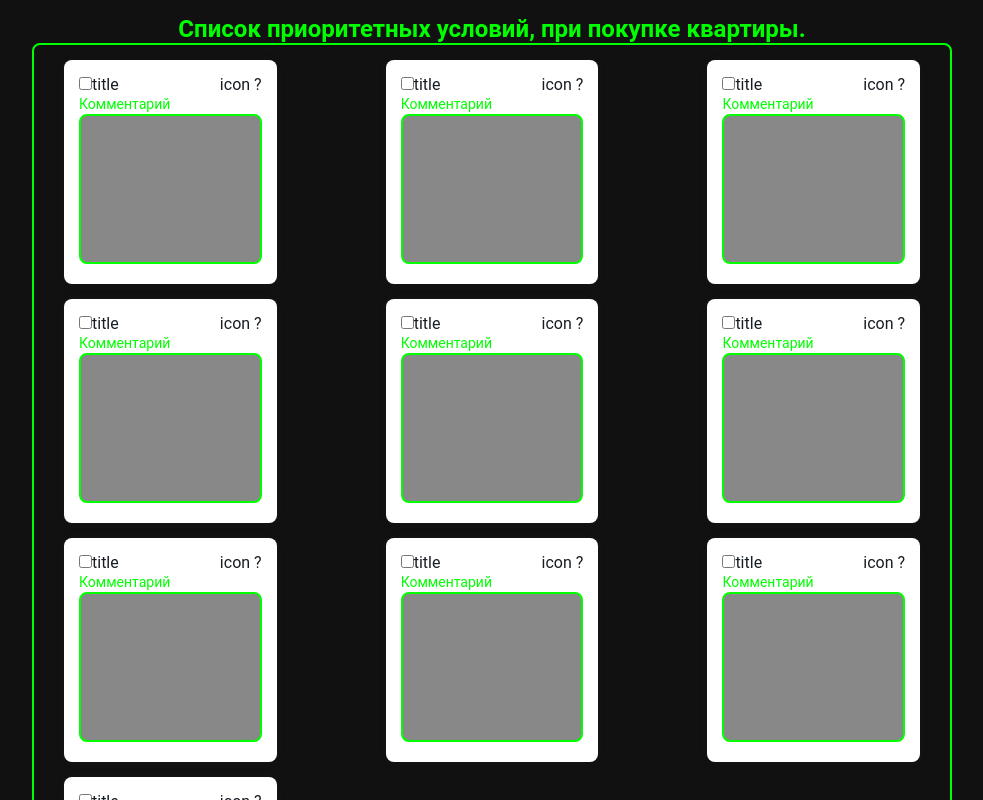
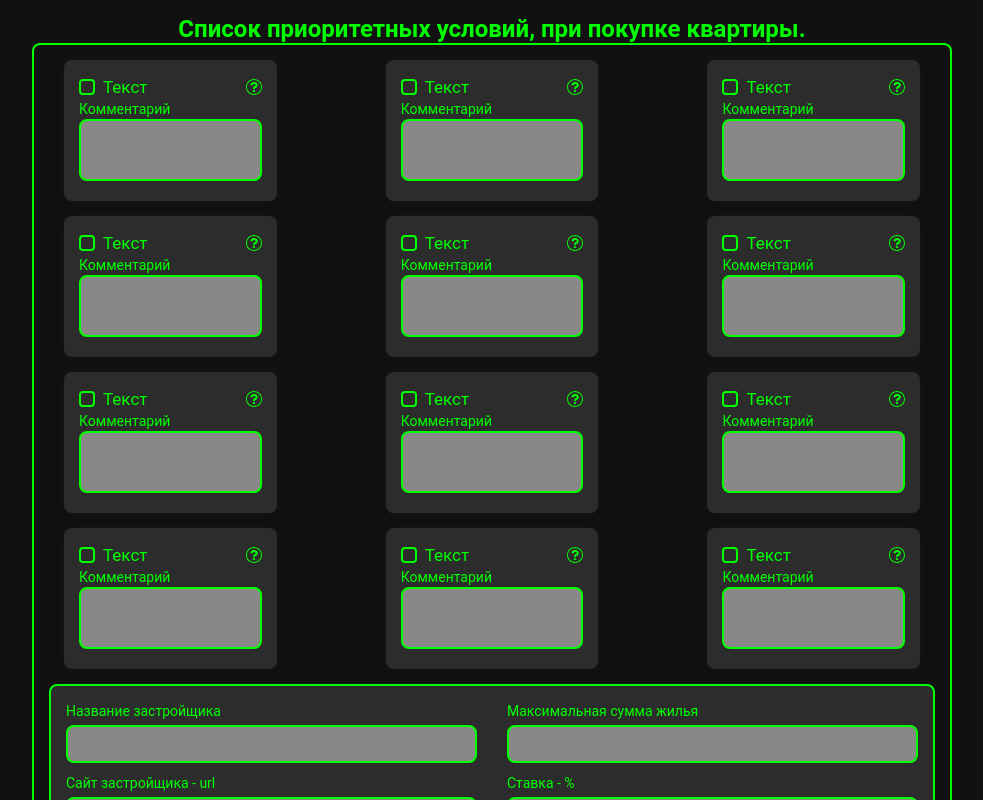
Before and after one commit to cossack-don/lime-house, a Vue app: page / in a window 1280 px wide. Shown: the top 800 px of the page, without its empty margins (148-1131 px from the left). Built offline with nearby package versions, Linux system fonts and the light colour scheme.

Commit message:
feat: add icon-quastion, refactor small code

```diff
--- a/src/components/CardDeveloper.vue
+++ b/src/components/CardDeveloper.vue
@@ -19,14 +19,12 @@
       <BaseInput :class="$style.mb10" placeholder="" title-label="Первоначальный взнос"/>
       <BaseInput placeholder="" title-label="Срок ипотеки"/>
     </div>
-  <BaseCheckBox/>222
   </div>
 </template>
 
 <script setup lang="ts">
 import BaseInput from '@/components/_components/BaseInput.vue';
 import BaseTextarea from '@/components/_components/BaseTextarea.vue';
-import BaseCheckBox from '@/components/_components/BaseCheckBox.vue';
 import { reactive, defineEmits } from "vue";
 
 const formData = reactive({
--- a/src/components/Item.vue
+++ b/src/components/Item.vue
@@ -3,20 +3,12 @@
 
   <div :class="$style.item">
     <div style="display: flex; justify-content: space-between">
-      <div>
-        <label>
-          <input  type='checkbox' :class="$style.input">
-          <span>title</span>
-        </label>
-      </div>
+      <BaseCheckBox title="t"/>
 
-      <div>icon ?</div>
+      <img src="@/assets/icon-quastion.svg" alt="">
     </div>
 
-
-    <BaseTextarea title-label="Комментарий"/>
-
-
+    <BaseTextarea v-if="true" title-label="Комментарий"/>
   </div>
 
 
@@ -36,8 +28,9 @@
 
 <script setup lang="ts">
 import BaseTextarea from '@/components/_components/BaseTextarea.vue'
+import BaseCheckBox from '@/components/_components/BaseCheckBox.vue'
 import DataTerms from "@/Data";
-import BaseCheckBox from "@/components/_components/BaseCheckBox";
+
 </script>
 
 <style module>
@@ -45,7 +38,7 @@
   width: 24%;
   padding: 15px;
   border-radius: 8px;
-  background: #ffffff;
+  background: #2c2c2c;
   margin-bottom: 15px;
   margin-left: 15px;
   margin-right: 15px;
--- a/src/components/List.vue
+++ b/src/components/List.vue
@@ -1,6 +1,6 @@
 <template>
   <div :class="$style.wrapper">
-    <itemCard v-for="item in 10" :key="item"/>
+    <itemCard v-for="item in 12" :key="item"/>
   </div>
 
 </template>
--- a/src/components/_components/BaseCheckBox.vue
+++ b/src/components/_components/BaseCheckBox.vue
@@ -29,7 +29,7 @@
 const props = defineProps({
   checked: {
     type: Boolean,
-    default: true,
+    default: false,
   },
   labelText: {
     type: String,
--- a/src/components/_components/BaseTextarea.vue
+++ b/src/components/_components/BaseTextarea.vue
@@ -56,7 +56,6 @@
 
 .textarea {
   width: 100%;
-  height: 150px;
   resize: none;
   border: 2px solid #0f0;
   border-radius: 8px;
```
Also changed, not shown: src/assets/icon-quastion.svg (added).
